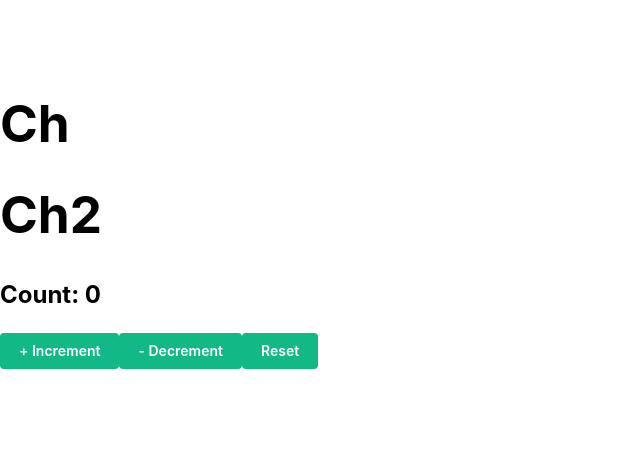
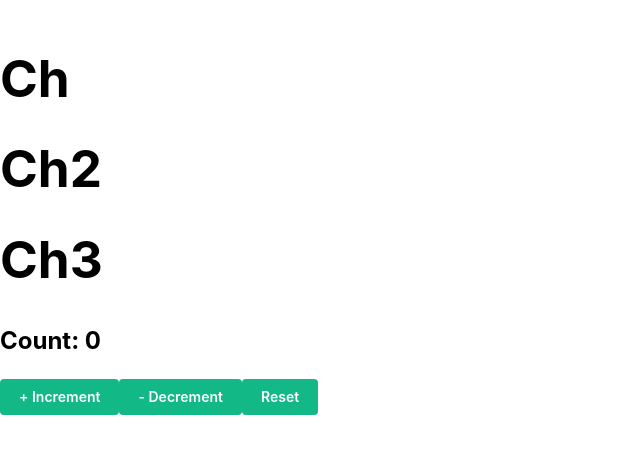
Before and after one commit to pritamramteke-samta/cygnus_website_local, a React (Vite) app in the folder frontend/cygnus/: page / in a window 1280 px wide. Shown: the part 185-638 px from the top of the page, without its empty margins (0-640 px from the left). Built offline with nearby package versions, Linux system fonts and the light colour scheme.

Commit message:
commit test 5

```diff
--- a/frontend/cygnus/src/App.tsx
+++ b/frontend/cygnus/src/App.tsx
@@ -5,6 +5,7 @@ const App = () => {
     <div>
       <h1>Ch</h1>
       <h1>Ch2</h1>
+      <h1>Ch3</h1>
 
       <Counter />
     </div>
```
Also changed, not shown: 1 other file (tests, documents, lock files or other folders).
